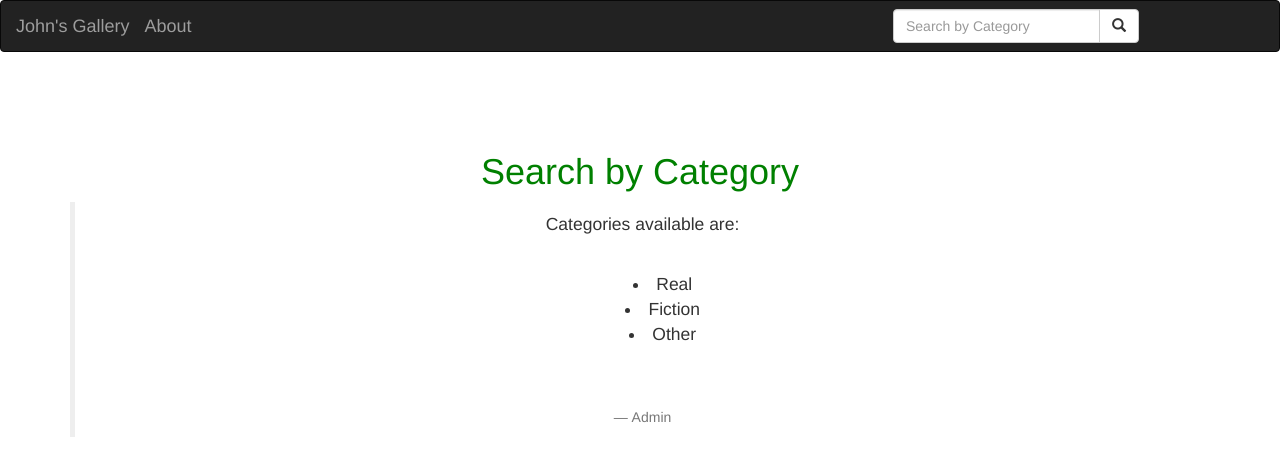
After one commit to JohnKarima/gallery, a Django app: page /about/ in a window 1280 px wide. The commit adds this page. Shown: the top 476 px of the page. Run offline with Django 3.2, Linux system fonts and the light colour scheme; some libraries are stand-ins or nearby versions.

Commit message:
add about.html and relevant linnking

```diff
--- /dev/null
+++ b/pics/templates/about.html
@@ -0,0 +1,26 @@
+{%extends 'base.html'%}
+
+{% block content %}
+
+<style>
+    ul {
+      list-style-position: inside;
+    }
+</style>
+
+<br><br><br>
+<div class="container text-center">
+<div class="card">
+    <div>
+      <h1>Search by Category</h1>
+    </div>
+    <div class="card-body">
+      <blockquote class="blockquote mb-0">
+        <p>Categories available are:</p><br><ul><li>Real</li><li>Fiction</li><li>Other</li></ul><br><br>
+        <footer class="blockquote-footer">Admin<cite title="Source Title"></cite></footer>
+      </blockquote>
+    </div>
+  </div>
+</div>
+
+{% endblock %}
--- a/pics/templates/image.html
+++ b/pics/templates/image.html
@@ -18,14 +18,11 @@
       <h5 class="card-title">Category: {{image.category}}</h5>
       <p class="card-text">Description: {{image.image_description}}</p>
       <a href="{% url 'welcome' %}" class="btn btn-primary">Back to gallery</a>
-
-
     </div>
     <div class="card-footer text-muted">
         Posted on:{{image.pub_date}}
     </div>
   </div>
-
  </div><br><br><br><br><br>
 
  {% endblock %}
--- a/pics/templates/navbar.html
+++ b/pics/templates/navbar.html
@@ -2,6 +2,7 @@
   <div class="container-fluid">
     <div class="navbar-header">
       <a class="navbar-brand" href="{% url 'welcome' %}">John's Gallery</a>
+      <a class="navbar-brand" href="{% url 'about' %}">About </a>
     </div>
     <div class="col-sm-4 col-md-4 navbar-right">
 
--- a/pics/urls.py
+++ b/pics/urls.py
@@ -6,7 +6,8 @@ from . import views
 urlpatterns=[
     url(r'^$',views.welcome,name = 'welcome'),
     url(r'^search/', views.search_results, name='search_results'),
-    url(r'^image/(\d+)',views.image,name ='image')
+    url(r'^image/(\d+)',views.image,name ='image'),
+    url(r'^about/', views.about, name='about')
 ]
 
 if settings.DEBUG:
--- a/pics/views.py
+++ b/pics/views.py
@@ -35,3 +35,6 @@ def image_location(request, location):
     images = Image.filter_by_location(location)
     print(images)
     return render(request, 'location.html', {'image': image})
+
+def about(request):
+    return render(request, 'about.html')
```
